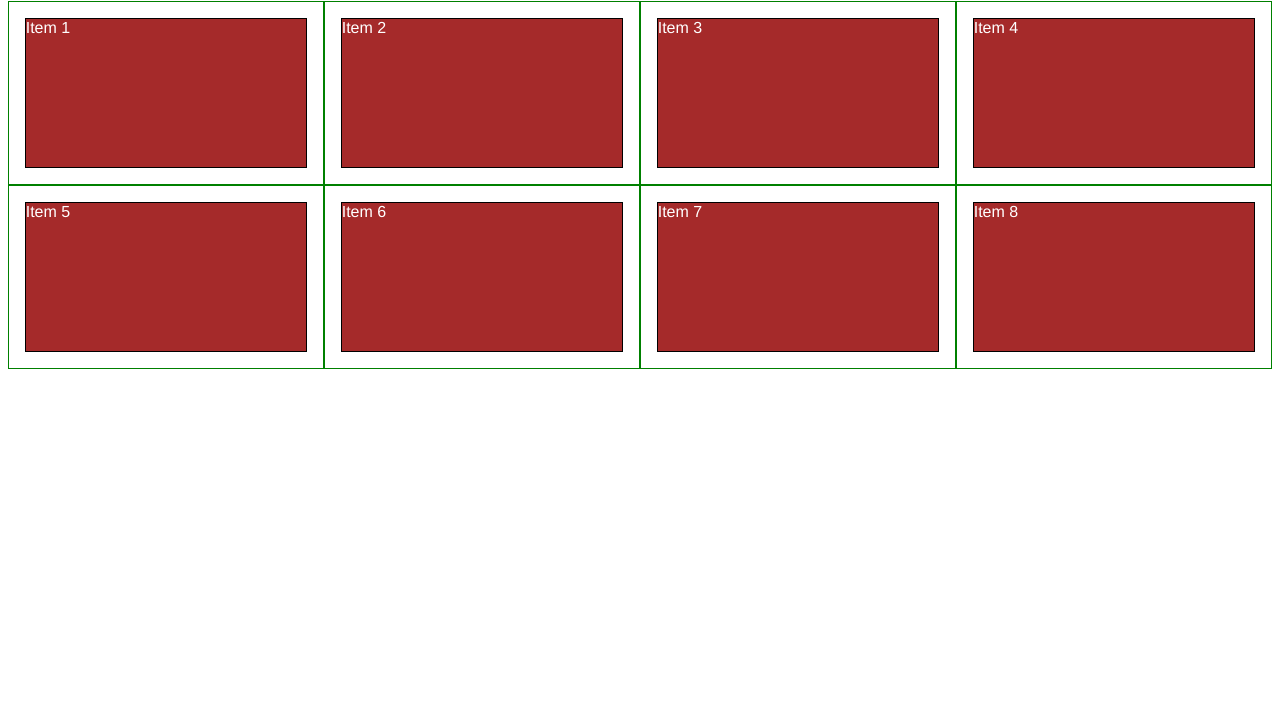
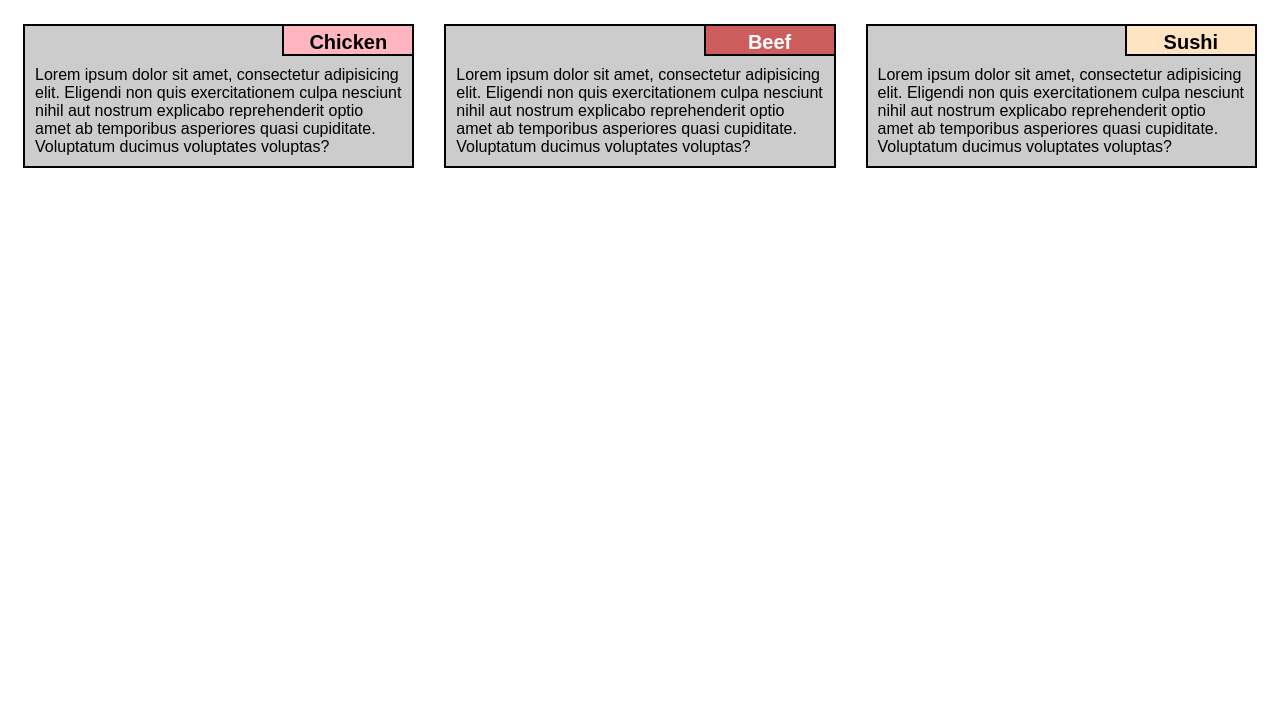
Before and after one commit to hamidabbasiie/coursera-html-css-js, a plain HTML site: page module2-solution/index.html in a window 1280 px wide. Shown: the part 72-800 px from the top of the page. Drawn offline with Linux system fonts and the light colour scheme.

Commit message:
Complete Assignment

```diff
--- a/module2-solution/css/style.css
+++ b/module2-solution/css/style.css
@@ -1,33 +1,63 @@
 
 /********** Base styles **********/
 * {
-  box-sizing: border-box;
+  box-sizing:border-box;
+}
+body{
+  font-family: Arial, Helvetica, sans-serif;
 }
 h1 {
-  margin-bottom: 15px;
+  margin-bottom: 30px;
+  text-align: center;
+  font-size: 1.75em;
 }
 
-p {
-  border: 1px solid black;
-  background-color: #A52A2A;
-  width: 90%;
-  height: 150px;
-  margin-right: auto;
-  margin-left: auto;
-  font-family: Helvetica;
+.row div {
+
+}
+
+section {
+  border: 2px solid black;
+  background-color: #CCCCCC;
+  padding: 40px 10px 10px 10px;
+  margin: 15px;
+  position: relative;
+}
+
+section > header{
+  position: absolute;
+  top: 0;
+  right: 0;
+  width: 130px;
+  height: 30px;
+  text-align: center;
+  padding: 5px;
+  margin-bottom: 10px;
+  background-color: #0000ff;
+  border-left: 2px solid black;
+  border-bottom: 2px solid black;
+  font-weight: bold;
+  font-size: 1.25em;
+}
+#sushi{
+  background-color: #ffe4c4;
+}
+#beef{
+  background-color: #cd5c5c;
   color: white;
 }
-
+#chicken{
+  background-color: #ffb6c1;
+}
 /* Simple Responsive Framework. */
 .row {
   width: 100%;
 }
 
 /********** Large devices only **********/
-@media (min-width: 1200px) {
+@media (min-width: 992px) {
   .col-lg-1, .col-lg-2, .col-lg-3, .col-lg-4, .col-lg-5, .col-lg-6, .col-lg-7, .col-lg-8, .col-lg-9, .col-lg-10, .col-lg-11, .col-lg-12 {
     float: left;
-    border: 1px solid green;
   }
   .col-lg-1 {
     width: 8.33%;
@@ -68,10 +98,9 @@ p {
 }
 
 /********** Medium devices only **********/
-@media (min-width: 992px) and (max-width: 1199px) {
+@media (min-width: 768px) and (max-width: 991px) {
   .col-md-1, .col-md-2, .col-md-3, .col-md-4, .col-md-5, .col-md-6, .col-md-7, .col-md-8, .col-md-9, .col-md-10, .col-md-11, .col-md-12 {
     float: left;
-    border: 1px solid green;
   }
   .col-md-1 {
     width: 8.33%;
@@ -109,4 +138,44 @@ p {
   .col-md-12 {
     width: 100%;
   }
+  @media (max-width: 767px) {
+  .col-sm-1, .col-sm-2, .col-sm-3, .col-sm-4, .col-sm-5, .col-sm-6, .col-sm-7, .col-sm-8, .col-sm-9, .col-sm-10, .col-sm-11, .col-sm-12 {
+    float: left;
+  }
+  .col-sm-1 {
+    width: 8.33%;
+  }
+  .col-sm-2 {
+    width: 16.66%;
+  }
+  .col-sm-3 {
+    width: 25%;
+  }
+  .col-sm-4 {
+    width: 33.33%;
+  }
+  .col-sm-5 {
+    width: 41.66%;
+  }
+  .col-sm-6 {
+    width: 50%;
+  }
+  .col-sm-7 {
+    width: 58.33%;
+  }
+  .col-sm-8 {
+    width: 66.66%;
+  }
+  .col-sm-9 {
+    width: 74.99%;
+  }
+  .col-sm-10 {
+    width: 83.33%;
+  }
+  .col-sm-11 {
+    width: 91.66%;
+  }
+  .col-sm-12 {
+    width: 100%;
+  }
 }
--- a/module2-solution/index.html
+++ b/module2-solution/index.html
@@ -7,18 +7,23 @@
 <link rel="stylesheet" href="css/style.css">
 </head>
 <body>
-<h1>Responsive Layout</h1>
+<h1>Our Menu</h1>
+<div class="row">
+  <div class="col-lg-4 col-md-6">
+  	<section>
+		<header id="chicken">Chicken</header>
+  	Lorem ipsum dolor sit amet, consectetur adipisicing elit. Eligendi non quis exercitationem culpa nesciunt nihil aut nostrum explicabo reprehenderit optio amet ab temporibus asperiores quasi cupiditate. Voluptatum ducimus voluptates voluptas?</section>
+  </div>
+  <div class="col-lg-4 col-md-6">
 
-<div class="row">
-  <div class="col-lg-3 col-md-6"><p>Item 1</p></div>
-  <div class="col-lg-3 col-md-6"><p>Item 2</p></div>
-  <div class="col-lg-3 col-md-6"><p>Item 3</p></div>
-  <div class="col-lg-3 col-md-6"><p>Item 4</p></div>
-  <div class="col-lg-3 col-md-6"><p>Item 5</p></div>
-  <div class="col-lg-3 col-md-6"><p>Item 6</p></div>
-  <div class="col-lg-3 col-md-6"><p>Item 7</p></div>
-  <div class="col-lg-3 col-md-6"><p>Item 8</p></div>
+  	<section>
+  		<header id="beef">Beef</header>
+  	Lorem ipsum dolor sit amet, consectetur adipisicing elit. Eligendi non quis exercitationem culpa nesciunt nihil aut nostrum explicabo reprehenderit optio amet ab temporibus asperiores quasi cupiditate. Voluptatum ducimus voluptates voluptas?</section>
+  </div>
+  <div class="col-lg-4 col-md-12">
+  	<section>
+  		<header id="sushi">Sushi</header>
+  	Lorem ipsum dolor sit amet, consectetur adipisicing elit. Eligendi non quis exercitationem culpa nesciunt nihil aut nostrum explicabo reprehenderit optio amet ab temporibus asperiores quasi cupiditate. Voluptatum ducimus voluptates voluptas?</section>
 </div>
-
 </body>
 </html>
```
